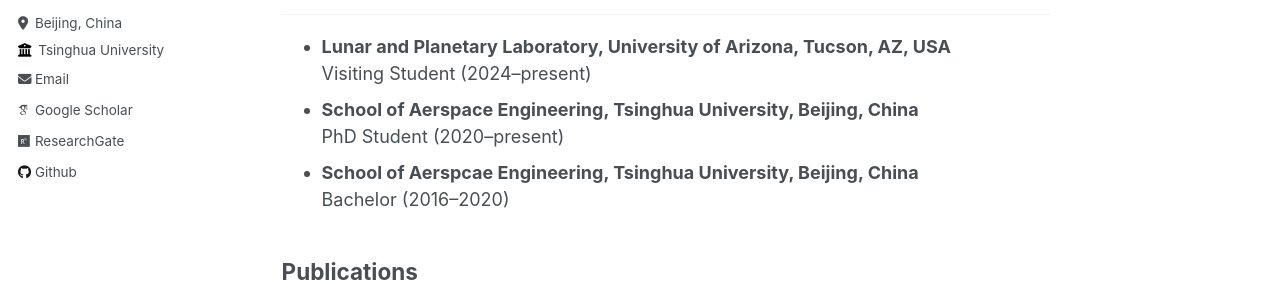
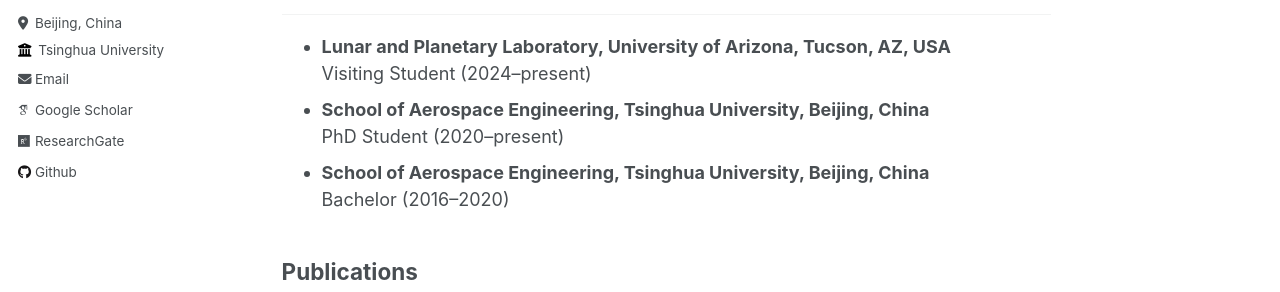
Before and after one commit to jiaoyf-thu/jiaoyf-thu.github.io, a Jekyll site: the page built from _pages/about.md, in a window 1280 px wide and 900 px high. Shown: the part 397-689 px from the top of the window. Built offline with Jekyll 4.4.1, drawn with Linux system fonts in a browser that asks for light colours; some web fonts are replaced.

Commit message:
Update about.md

```diff
--- a/_pages/about.md
+++ b/_pages/about.md
@@ -15,9 +15,9 @@ I am currently a PhD student at Laboratory of AstroDynamics, Tsinghua University
 
 + **Lunar and Planetary Laboratory, University of Arizona, Tucson, AZ, USA**<br />
   Visiting Student (2024--present)
-+ **School of Aerspace Engineering, Tsinghua University, Beijing, China**<br />
++ **School of Aerospace Engineering, Tsinghua University, Beijing, China**<br />
   PhD Student (2020--present)
-+ **School of Aerspcae Engineering, Tsinghua University, Beijing, China**<br />
++ **School of Aerospace Engineering, Tsinghua University, Beijing, China**<br />
   Bachelor (2016--2020)
 
 ## Publications
```
